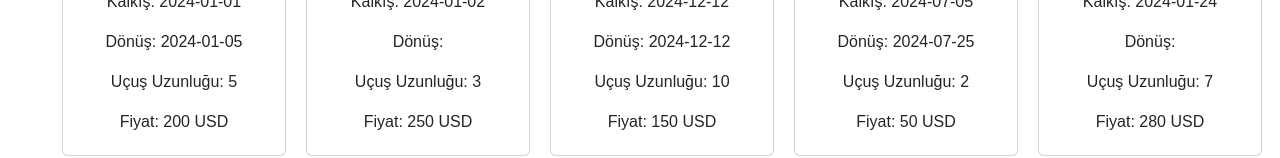
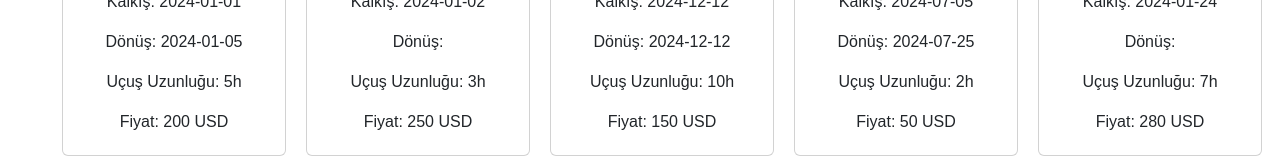
Before and after one commit to yeceylan/ucus-arama-uygulamasi, a React (Create React App) app: page / in a window 1280 px wide. Shown: the part 683-841 px from the top of the page. Built offline with nearby package versions, Linux system fonts and the light colour scheme.

Commit message:
ui changes

```diff
--- a/src/components/FlightList.js
+++ b/src/components/FlightList.js
@@ -47,7 +47,7 @@ const FlightList = ({ flights }) => {
                   </Card.Text>
                   <Card.Text>Kalkış: {flight.departureDate}</Card.Text>
                   <Card.Text>Dönüş: {flight.returnDate}</Card.Text>
-                  <Card.Text>Uçuş Uzunluğu: {flight.duration}</Card.Text>
+                  <Card.Text>Uçuş Uzunluğu: {flight.duration}h</Card.Text>
                   <Card.Text>Fiyat: {flight.price} USD</Card.Text>
                 </Card.Body>
               </Card>
```
